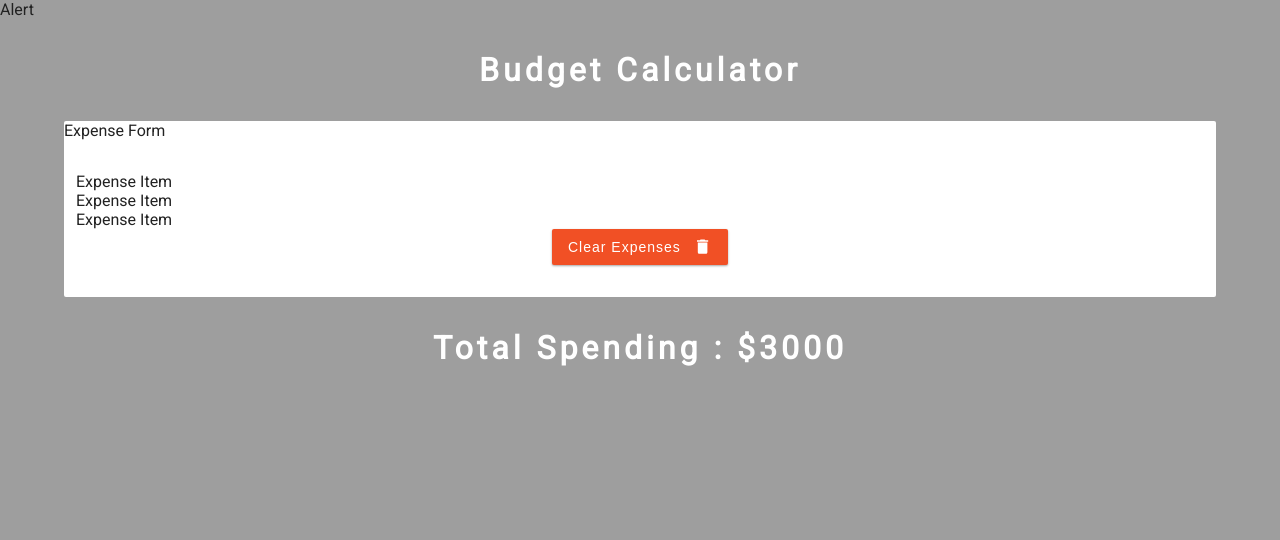
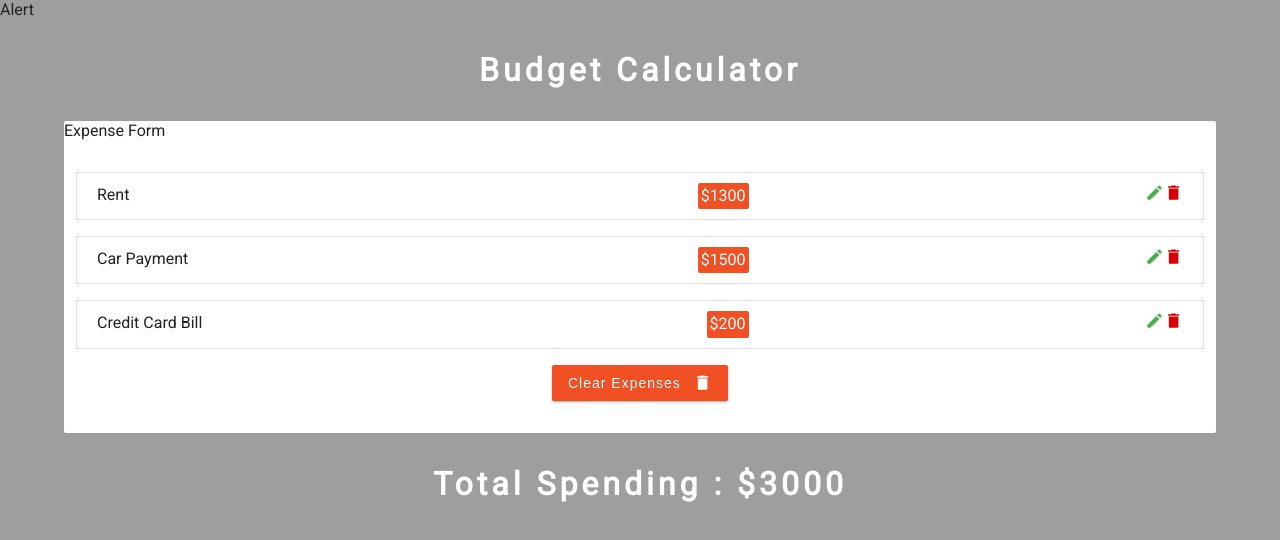
Before and after one commit to amirhosseinNouri/budget_calculator, a React (Create React App) app: page / in a window 1280 px wide. Shown: the top 540 px of the page. Built offline with nearby package versions, Linux system fonts and the light colour scheme.

Commit message:
ExpenseItem component doen

```diff
--- a/src/App.css
+++ b/src/App.css
@@ -68,3 +68,44 @@ h1 {
   font-size: 1.2rem;
   margin-left: 0.75rem;
 }
+.item {
+  background-color: var(--mainWhite);
+  line-height: 1.5rem;
+  padding : 10px 20px;
+  display: flex;
+  justify-content: space-between;
+  border : 1px solid #e0e0e0;
+  margin-bottom: 1rem;
+  transition: all 0.3s linear;
+}
+.info {
+  flex : 0 0 60%;
+  display: flex;
+  justify-content: space-between;
+}
+.expense {
+  margin-right: 2rem;
+  text-transform: capitalize;
+}
+.amount{
+  font-weight: 300;
+  font-size: 1rem;
+  color: var(--mainWhite);
+  background-color: var(--primaryColor);
+  border-radius: 2px;
+  padding: 1px 3px;
+}
+.clear-btn,
+.edit-btn{
+  background: none;
+  outline: none;
+  border: none;
+  font-size: 1.2rem;
+  cursor: pointer;
+}
+.clear-btn {
+  color: var(--mainRed);
+}
+.edit-btn {
+  color: var(--mainGreen);
+}
--- a/src/components/ExpenseItem.js
+++ b/src/components/ExpenseItem.js
@@ -1,11 +1,24 @@
-import React from 'react'
+import React from "react";
+import { MdEdit, MdDelete } from "react-icons/md";
 
-export const ExpenseItem = () => {
-    return (
-        <div>
-            Expense Item
-        </div>
-    )
-}
+export const ExpenseItem = ({ expense }) => {
+  const { id, charge, amount } = expense;
+  return (
+    <li className="item">
+      <div className="info">
+        <span className="expense">{charge}</span>
+        <span className="amount">${amount}</span>
+      </div>
+      <div>
+      <button className="edit-btn" aria-label="edit button">
+        <MdEdit></MdEdit>
+      </button>
+      <button className="clear-btn" aria-label="Delete button">
+        <MdDelete></MdDelete>
+      </button>
+      </div>
+    </li>
+  );
+};
 
-export default ExpenseItem
+export default ExpenseItem;
```
Also changed, not shown: 1 other file (tests, documents, lock files or other folders).
